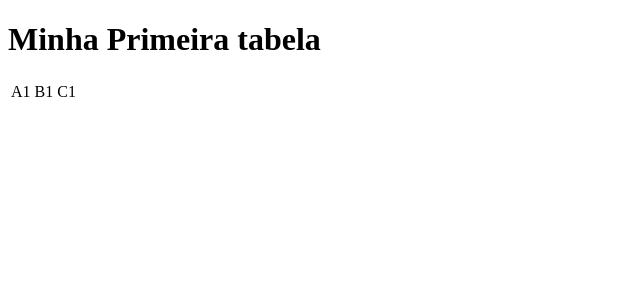
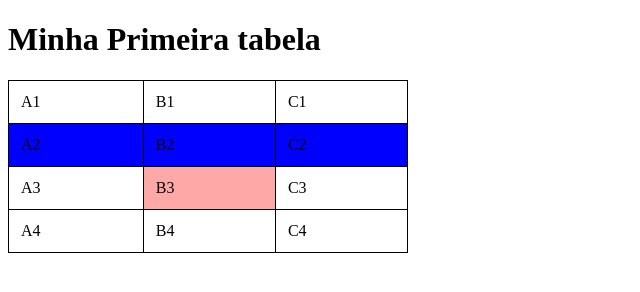
Before and after one commit to Elton-AN-Dev/HTML-CSS, a plain HTML site: page EXERCICIOS/EX023/tabela001.html in a window 1280 px wide. Shown: the whole page, without its empty margins (0-640 px from the left). Drawn offline with Linux system fonts and the light colour scheme.

Commit message:
ATUALIZEI O EXERCICIO 023

```diff
--- a/EXERCICIOS/EX023/tabela001.html
+++ b/EXERCICIOS/EX023/tabela001.html
@@ -4,13 +4,45 @@
     <meta charset="UTF-8">
     <meta name="viewport" content="width=device-width, initial-scale=1.0">
     <title>Tabelas</title>
+
+    <style>
+
+td {
+
+    border: 1px solid black ;
+    padding: 12px;
+}
+
+table {
+
+    width: 400px;
+    border-collapse: collapse;
+
+}
+
+td.mudar_red {
+
+       background-color: rgba(255, 0, 0, 0.34);
+
+}
+
+tr.linha_02_azul {
+
+background-color: blue;
+
+}
+
+
+
+
+    </style>
 </head>
 <body>
     <h1>Minha Primeira tabela</h1>
     <!--
         HIERARQUIA DE TABELAS (simples)
         TABLE = tabela
-          TABLE ROW = linha de tabela
+          TABLE ROW = linha de tabela   tr
              TABLE HEADER = cabeçalho de tabela
              TABLE DATA = dado de tabela
     -->
@@ -23,10 +55,22 @@
             <td>C1</td>
         </tr> <!--traduzindo:Tenho uma tabela com uma linha com A1,B1 E C1-->
 
+        <tr class="linha_02_azul">
+            <td>A2</td>
+            <td>B2
+            <td>C2
+        </tr>
+
         <tr>
-            <td></td>
+            <td>A3</td>
+            <td class="mudar_red">B3</td>
+            <td>C3</td>
+        </tr>
 
-
+        <tr>
+            <td>A4
+            <td>B4</td>
+            <td>C4</td>
         </tr>
 
 
```
